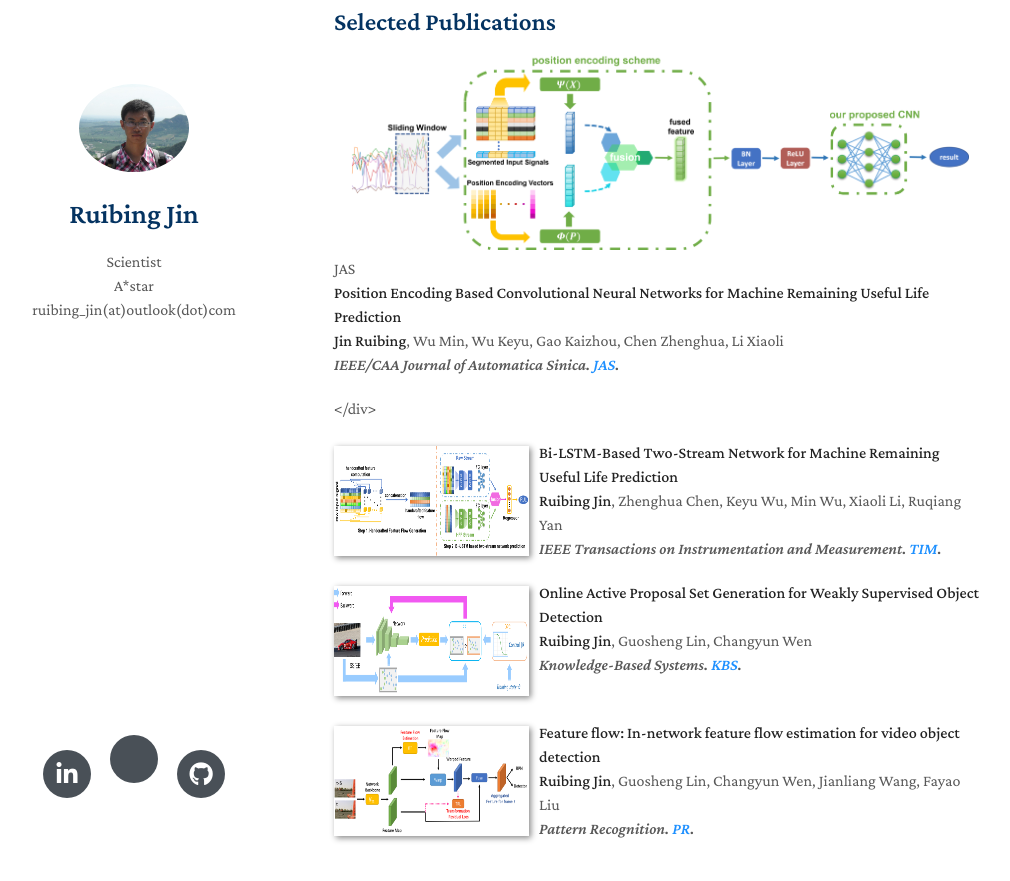
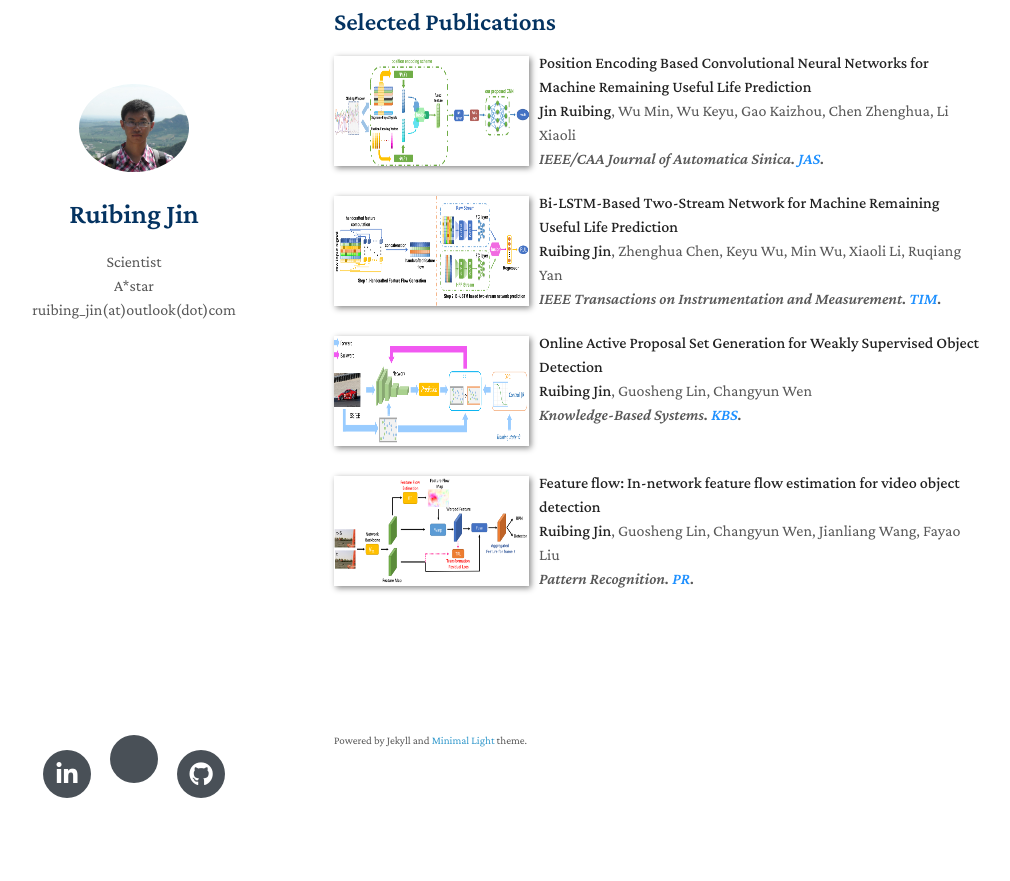
Before and after one commit to ruibing-jin/ruibing-jin.github.io, a Jekyll site: the page built from index.md, in a window 1280 px wide and 900 px high, scrolled down 746 px. Shown: the top 881 px of the window, without its empty margins (136-1146 px from the left). Built offline with Jekyll 4.4.1, drawn with Linux system fonts in a browser that asks for light colours; nearby versions of some CDN libraries; a style sheet for code colours, icons or effects is not loaded; our own code applies the rules of GitHub Pages for plain Markdown files; after the commit the page ends 1567 px from its top, so only the background shows below that.

Commit message:
Update index.md

```diff
--- a/index.md
+++ b/index.md
@@ -24,10 +24,7 @@ My research interests include computer vision, machine learning and time series
 ## Selected Publications
 [comment]: <>
 <div class="paper">
-  <div class="col-sm-3 abbr" style="position: relative;padding-right: 15px;padding-left: 15px;">
-    <img src="images/pe-net.png" class="teaser img-fluid z-depth-1"></div>
-       <abbr class="badge">JAS</abbr>
-  </div>
+  <div class="teaser" style="float:left;width:30%;margin: 5px 10px 10px 0;"><img src="images/pe-net.png" height="110" style="box-shadow:2px 2px 6px #888888"/></div>
 <p><strong>Position Encoding Based Convolutional Neural Networks for Machine Remaining Useful Life Prediction</strong>
 <br />
 <strong>Jin Ruibing</strong>, Wu Min, Wu Keyu, Gao Kaizhou, Chen Zhenghua, Li Xiaoli
```
